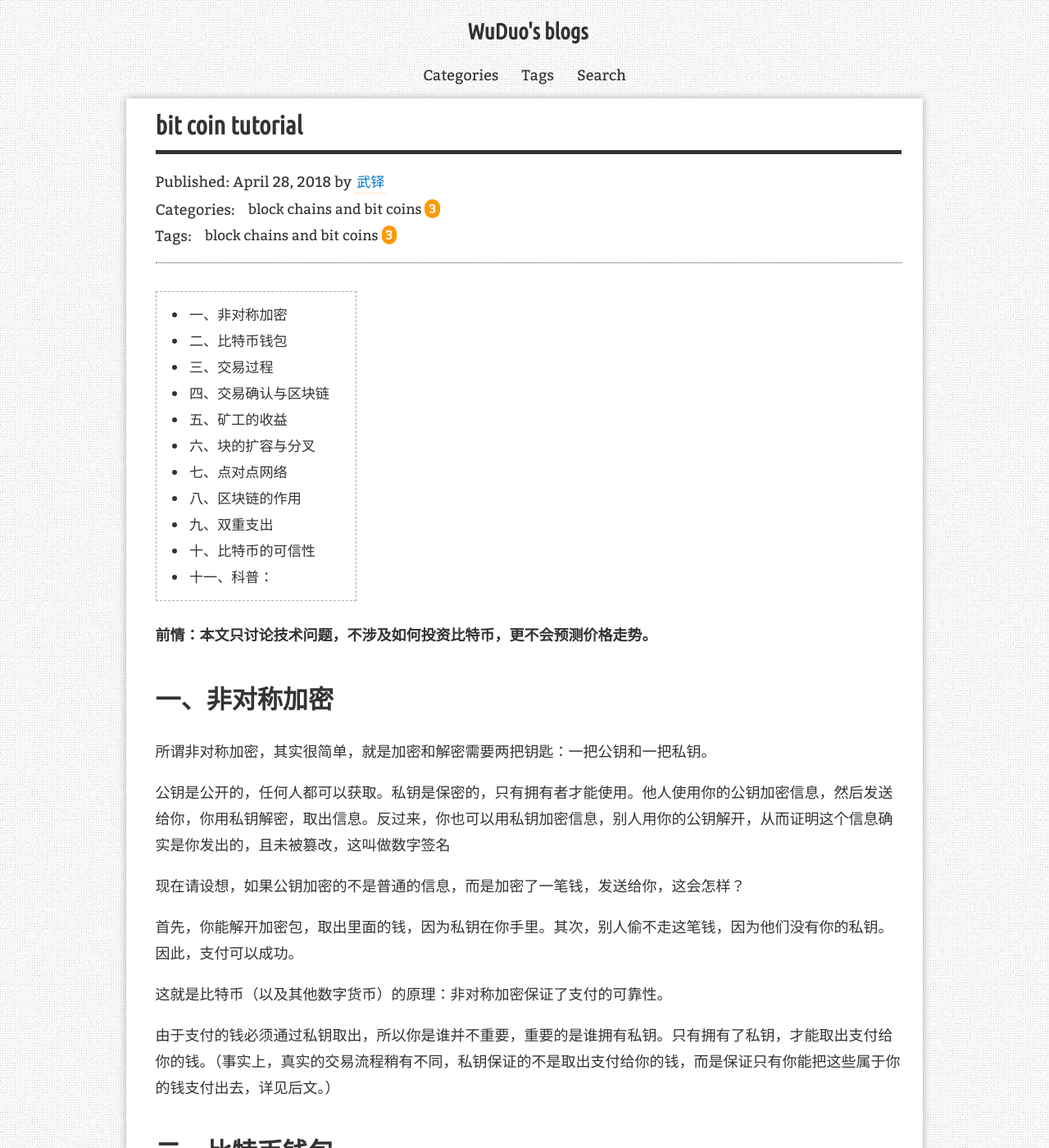
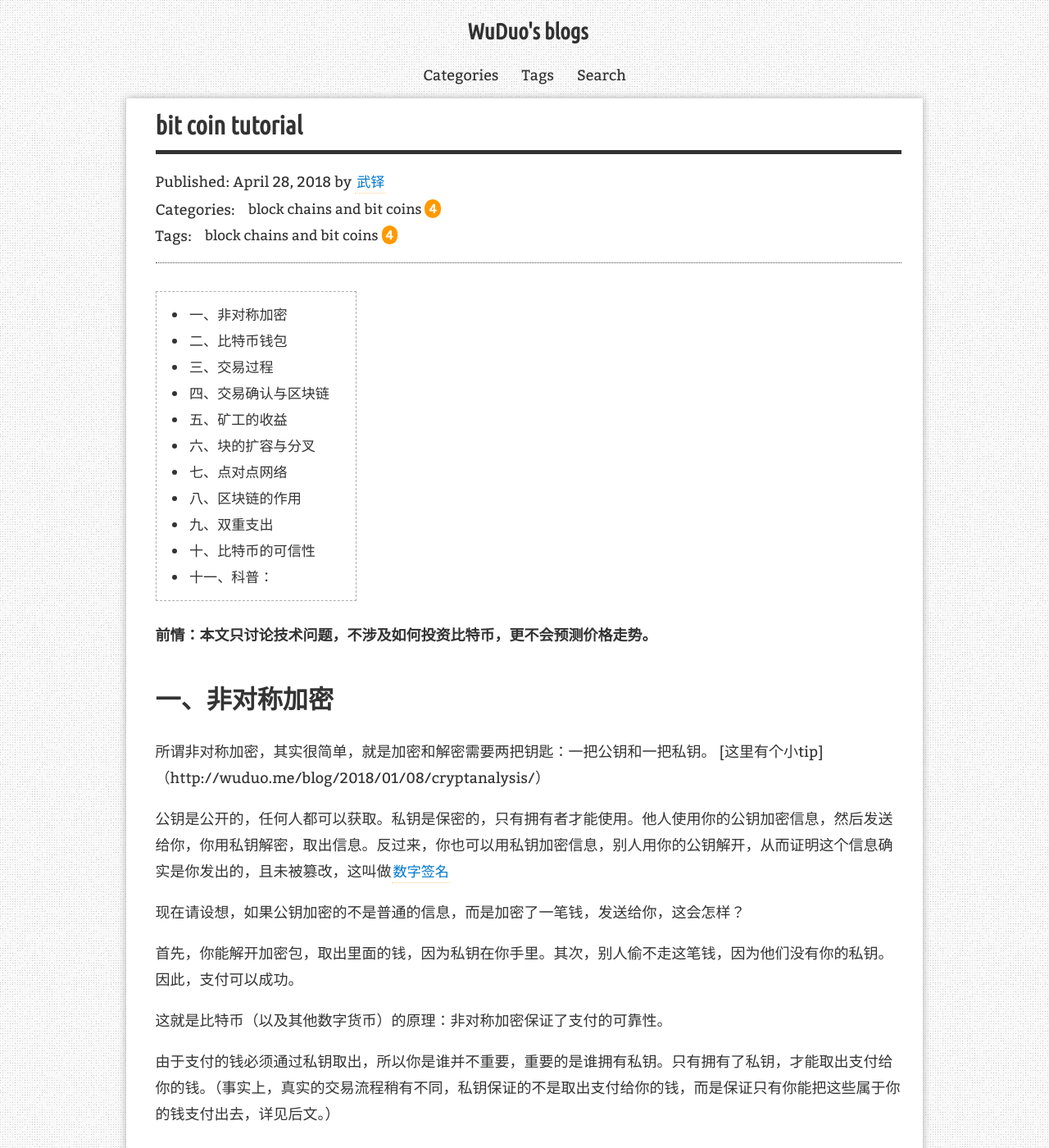
Before and after one commit to programmingduo/blog, a Jekyll site: the page built from _posts/2018-04-28-bit-coins.md, in a window 1280 px wide and 1400 px high. Shown: the whole window at 82% size. Built offline with Jekyll 4.4.1, drawn with Linux system fonts in a browser that asks for light colours; nearby versions of some CDN libraries; comment, search, counter and statistics services are not loaded; some of the changed text lies outside the part shown.

Commit message:
add blog cryptanalysis, add links in bit coins

```diff
--- a/_posts/2018-04-28-bit-coins.md
+++ b/_posts/2018-04-28-bit-coins.md
@@ -15,9 +15,9 @@ redirect_from:
 
 # 一、非对称加密
 
-所谓非对称加密，其实很简单，就是加密和解密需要两把钥匙：一把公钥和一把私钥。
+所谓非对称加密，其实很简单，就是加密和解密需要两把钥匙：一把公钥和一把私钥。 [这里有个小tip]（http://wuduo.me/blog/2018/01/08/cryptanalysis/）
 
-公钥是公开的，任何人都可以获取。私钥是保密的，只有拥有者才能使用。他人使用你的公钥加密信息，然后发送给你，你用私钥解密，取出信息。反过来，你也可以用私钥加密信息，别人用你的公钥解开，从而证明这个信息确实是你发出的，且未被篡改，这叫做数字签名
+公钥是公开的，任何人都可以获取。私钥是保密的，只有拥有者才能使用。他人使用你的公钥加密信息，然后发送给你，你用私钥解密，取出信息。反过来，你也可以用私钥加密信息，别人用你的公钥解开，从而证明这个信息确实是你发出的，且未被篡改，这叫做[数字签名](http://wuduo.me/blog/2018/05/02/digital-signature/)
 
 现在请设想，如果公钥加密的不是普通的信息，而是加密了一笔钱，发送给你，这会怎样？
 
```
Also changed, not shown: _posts/2018-05-02-cryptanalysis.md (added, +48 -0 lines), _posts/2018-05-02-digital-signature.md (+1 -1 lines).
